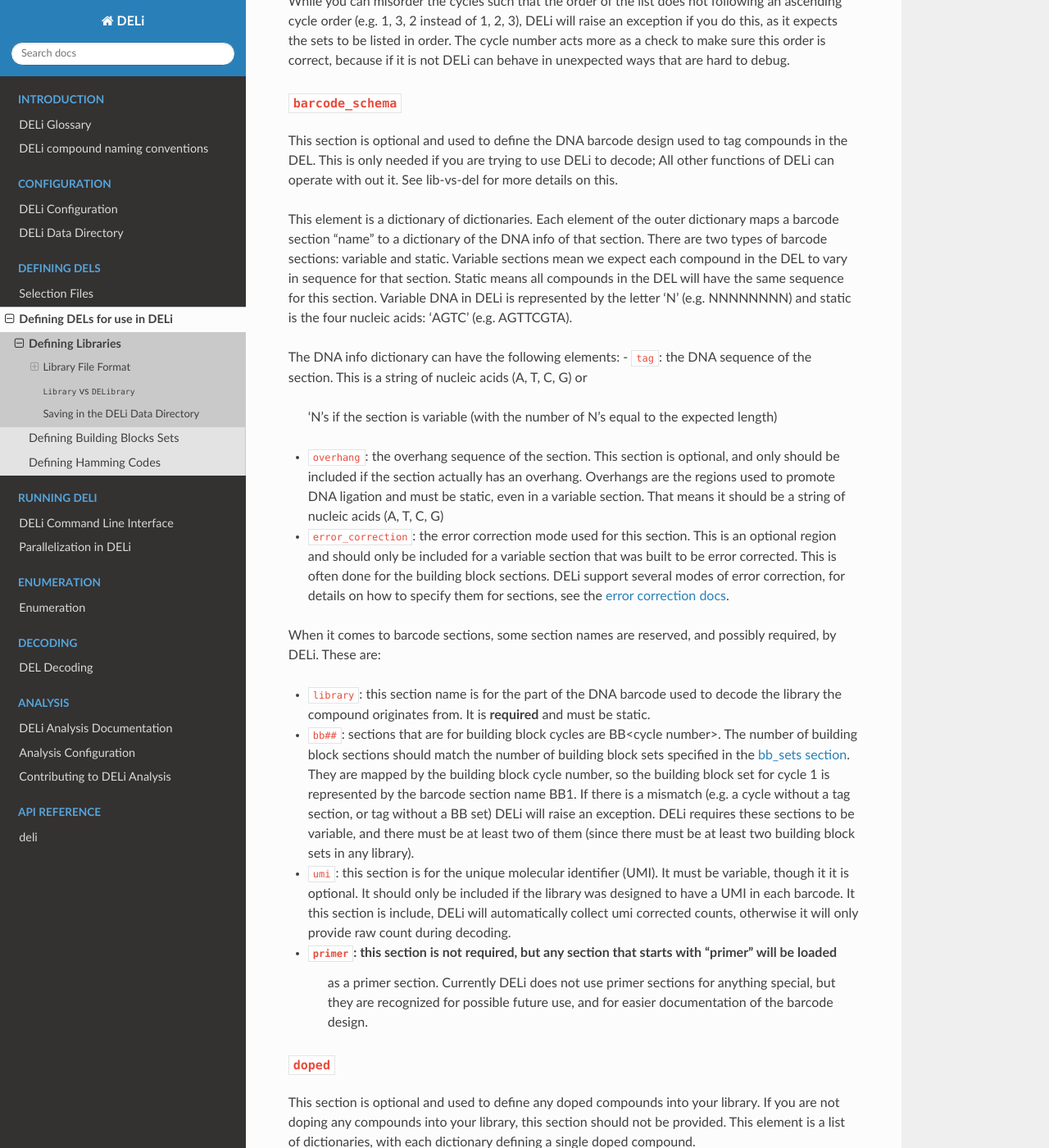
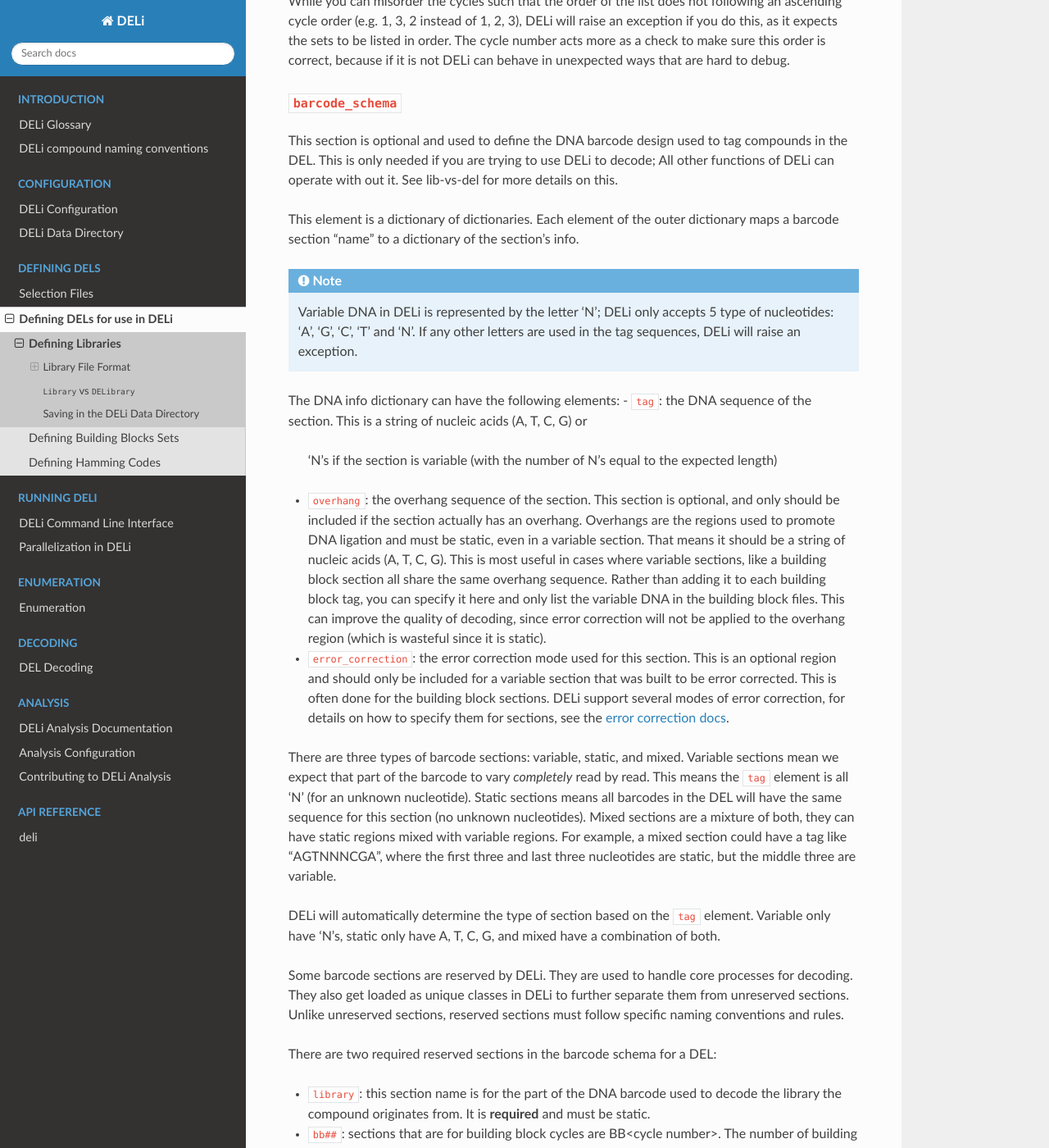
Before and after one commit to Popov-Lab-UNC/DELi, a Sphinx documentation site: the page built from docs/defining_docs/defining_libraries.rst, in a window 1280 px wide and 1400 px high, scrolled down 2927 px. Shown: the whole window at 82% size. Built offline with Sphinx 7.4.7 and the Read the Docs theme 3.1.0, drawn with Linux system fonts in a browser that asks for light colours; some of the changed text lies outside the part shown.

Commit message:
redo the tool compound def to handle barcode schemas

```diff
--- a/docs/defining_docs/defining_libraries.rst
+++ b/docs/defining_docs/defining_libraries.rst
@@ -164,12 +164,11 @@
 See :ref:`lib-vs-del` for more details on this.
 
 This element is a dictionary of dictionaries. Each element of the outer dictionary
-maps a barcode section "name" to a dictionary of the DNA info of that section.
-There are two types of barcode sections: variable and static. Variable sections mean
-we expect each compound in the DEL to vary in sequence for that section. Static
-means all compounds in the DEL will have the same sequence for this section.
-Variable DNA in DELi is represented by the letter 'N' (e.g. NNNNNNNN) and static is the
-four nucleic acids: 'AGTC' (e.g. AGTTCGTA).
+maps a barcode section "name" to a dictionary of the section's info.
+
+.. note::
+    Variable DNA in DELi is represented by the letter 'N'; DELi only accepts 5 type of nucleotides:
+    'A', 'G', 'C', 'T' and 'N'. If any other letters are used in the tag sequences, DELi will raise an exception.
 
 The DNA info dictionary can have the following elements:
 - ``tag``: the DNA sequence of the section. This is a string of nucleic acids (A, T, C, G) or
@@ -177,15 +176,32 @@
 - ``overhang``: the overhang sequence of the section. This section is optional, and only
   should be included if the section actually has an overhang. Overhangs are the regions used to promote
   DNA ligation and must be static, even in a variable section. That means it should be a string
-  of nucleic acids (A, T, C, G)
+  of nucleic acids (A, T, C, G). This is most useful in cases where variable sections, like a building block section
+  all share the same overhang sequence. Rather than adding it to each building block tag, you can specify it here
+  and only list the variable DNA in the building block files. This can improve the quality of decoding, since error
+  correction will not be applied to the overhang region (which is wasteful since it is static).
 - ``error_correction``: the error correction mode used for this section. This is an optional region and should only
   be included for a variable section that was built to be error corrected.
   This is often done for the building block sections.
   DELi support several modes of error correction, for details on how to specify them for sections,
   see the :ref:`error correction docs <error-correction-docs>`.
 
-When it comes to barcode sections, some section names are reserved, and possibly required, by DELi.
-These are:
+There are three types of barcode sections: variable, static, and mixed. Variable sections mean
+we expect that part of the barcode to vary *completely* read by read. This means the ``tag``
+element is all 'N' (for an unknown nucleotide). Static sections means all barcodes in the DEL
+will have the same sequence for this section (no unknown nucleotides). Mixed sections are
+a mixture of both, they can have static regions mixed with variable regions. For example,
+a mixed section could have a tag like "AGTNNNCGA", where the first three and last three nucleotides
+are static, but the middle three are variable.
+
+DELi will automatically determine the type of section based on the ``tag`` element.
+Variable only have 'N's, static only have A, T, C, G, and mixed have a combination of both.
+
+Some barcode sections are reserved by DELi. They are used to handle core processes for decoding.
+They also get loaded as unique classes in DELi to further separate them from unreserved sections.
+Unlike unreserved sections, reserved sections must follow specific naming conventions and rules.
+
+There are two required reserved sections in the barcode schema for a DEL:
 
 - ``library``: this section name is for the part of the DNA barcode used to decode the
   library the compound originates from. It is **required** and must be static.
@@ -196,13 +212,22 @@
   If there is a mismatch (e.g. a cycle without a tag section, or tag without a BB set)
   DELi will raise an exception. DELi requires these sections to be variable, and there must be
   at least two of them (since there must be at least two building block sets in any library).
+
+There are also some optional reserved sections:
+
 - ``umi``: this section is for the unique molecular identifier (UMI). It must be variable, though it
   it is optional. It should only be included if the library was designed to have a UMI in each barcode.
   It this section is include, DELi will automatically collect umi corrected counts, otherwise it will
   only provide raw count during decoding.
-- ``primer``: this section is not required, but any section that starts with "primer" will be loaded
-    as a primer section. Currently DELi does not use primer sections for anything special, but they are
-    recognized for possible future use, and for easier documentation of the barcode design.
+
+.. Note::
+    While the UMI section is optional to DELi, it really isn't optional in DEL selection (if you want
+    your data to mean anything). DELi will warn you by default if your DEL lacks one.
+
+- ``primer_*``: any section that starts with "primer\_" will be loaded
+  as a primer section. Primer sections must be static. If your real primer section has variable
+  or random bases in it, you should name it something else (for example, "random_primer") to avoid DELi
+  trying to load it as a primer section.
 
 .. _doped-compounds-sec::
 
```
Also changed, not shown: docs/defining_docs/defining_tool_compounds.rst (+116 -13 lines).
